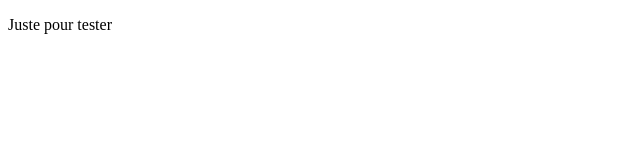
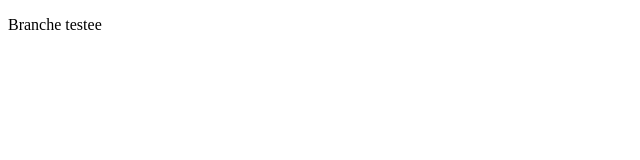
Before and after one commit to joslsinfo/test, a plain HTML site: page index.html in a window 1280 px wide. Shown: the full height of the page, 0-640 px from the left. Drawn offline with Linux system fonts and the light colour scheme.

Commit message:
branche test

```diff
--- a/index.html
+++ b/index.html
@@ -9,7 +9,7 @@
 </head>
 
 <body>
-    <p>Juste pour tester</p>
+    <p>Branche testee</p>
 </body>
 
 </html>
```
